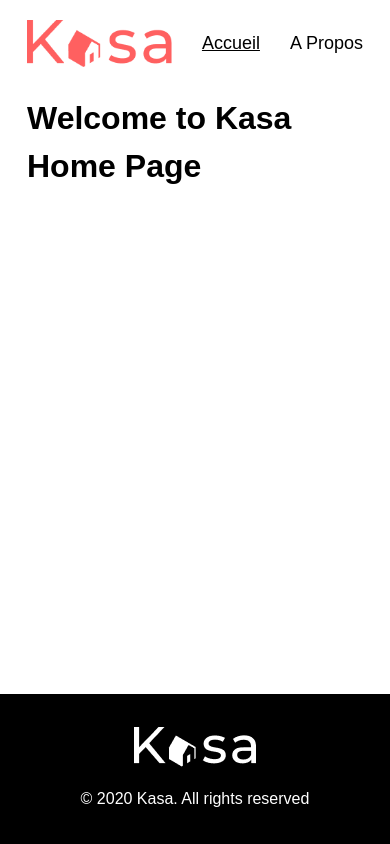
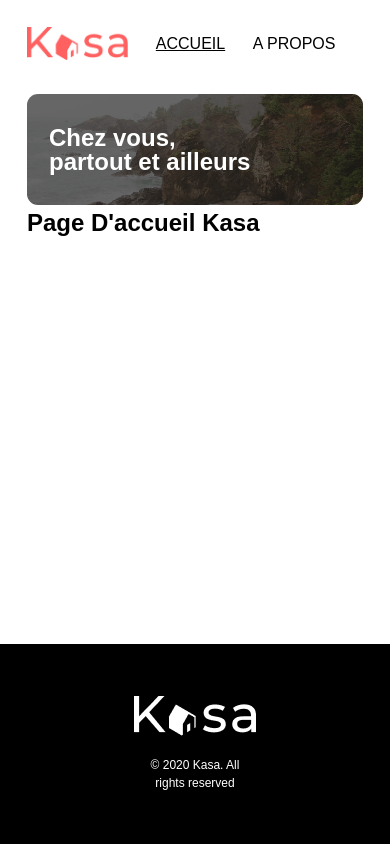
Before and after one commit to donovan-dev-web/Projet-Kasa, a React (Vite) app in the folder kasa/: page / in a window 390 px wide. Built offline with nearby package versions, Linux system fonts and the light colour scheme.

Commit message:
Ajout Baniere Home/About
creation du component HeroBanner pour page daccueil et A Propos +

Ajustement et correction responsive navbar + footer

```diff
--- a/kasa/src/App.tsx
+++ b/kasa/src/App.tsx
@@ -19,10 +19,9 @@ function App() {
       <Route element={<MainLayout />}>
         <Route path="/" element={<Home />} />
         <Route path="/about" element={<About />} />
+        {/* Page Not Found */}
+        <Route path="*" element={<NotFound />} />
       </Route>
-
-      {/* Page Not Found */}
-      <Route path="*" element={<NotFound />} />
     </Routes>
   )
 }
--- a/kasa/src/components/Global/Footer/Footer.tsx
+++ b/kasa/src/components/Global/Footer/Footer.tsx
@@ -17,7 +17,7 @@ export function Footer() {
           <img src={Logo} alt="Kasa logo blanc" />
         </Link>
       </div>
-      <p>© 2020 Kasa. All rights reserved</p>
+      <p className={style.copyright}>© 2020 Kasa. All rights reserved</p>
     </footer>
   )
 }
--- a/kasa/src/components/Global/Footer/footer.module.scss
+++ b/kasa/src/components/Global/Footer/footer.module.scss
@@ -15,14 +15,24 @@
   justify-content: center;
   align-items: center;
   gap: 20px;
-    margin-top: 100px;
   color: variables.$color-text-dark;
   position: fixed;
   bottom: 0;
   left: 0;
+  padding: 40px;
 
   @include breackpoints.respond-to('mobile') {
-        height: 150px;
-        margin-top: 50px;
+    height: 200px;
   }
 }
+
+.copyright {
+  font-size: 24px;
+  width: 100%;
+  text-align: center;
+
+  @include breackpoints.respond-to('mobile') {
+    font-size: 12px;
+    width: 30%;
+  }
+}
--- /dev/null
+++ b/kasa/src/components/Global/HeroBanner/HeroBanner.tsx
@@ -0,0 +1,23 @@
+import style from './heroBanner.module.scss'
+
+interface HeroBannerProps {
+  image: string
+  imgTextAlt: string
+  title?: string
+}
+
+export function HeroBanner({ image, imgTextAlt, title }: HeroBannerProps) {
+  return (
+    <div className={style.banner}>
+      <img src={image} alt={imgTextAlt} className={style.image} />
+
+      <div
+        className={`${style.overlay} ${
+          title ? style.overlayWithTitle : style.overlayNoTitle
+        }`}
+      />
+
+      {title && <h1 className={style.title}>{title}</h1>}
+    </div>
+  )
+}
--- /dev/null
+++ b/kasa/src/components/Global/HeroBanner/heroBanner.module.scss
@@ -0,0 +1,60 @@
+@use '@/styles/breackpoints';
+
+.banner {
+  position: relative;
+  width: 100%;
+  height: 223px;
+  overflow: hidden;
+  border-radius: 25px;
+
+  @include breackpoints.respond-to('mobile') {
+    height: 111px;
+    border-radius: 11px;
+  }
+}
+
+.image {
+  width: 100%;
+  height: 100%;
+  object-fit: cover;
+}
+
+.overlay {
+  position: absolute;
+  inset: 0;
+  background-color: black;
+  pointer-events: none;
+}
+
+.overlayWithTitle {
+  opacity: 0.6;
+}
+
+.overlayNoTitle {
+  opacity: 0.3;
+}
+
+.title {
+  position: absolute;
+  inset: 0;
+  display: flex;
+  align-items: center;
+  justify-content: center;
+  margin: 22px;
+  line-height: 143%;
+
+  color: white;
+  font-size: 48px;
+  font-weight: 700;
+  text-shadow: 0 4px 4px rgba(0, 0, 0, 0.25);
+  -webkit-text-stroke: 1px black;
+
+  @include breackpoints.respond-to('mobile') {
+    font-size: 24px;
+    line-height: 100%;
+    -webkit-text-stroke: 0;
+    text-shadow: none;
+    justify-content: left;
+    white-space: pre-line;
+  }
+}
--- a/kasa/src/components/Global/Navbar/navbar.module.scss
+++ b/kasa/src/components/Global/Navbar/navbar.module.scss
@@ -5,7 +5,6 @@
 
 @use '@/styles/variables';
 @use '@/styles/breackpoints';
-
 
 .navbar {
   height: 70px;
@@ -28,6 +27,8 @@
   height: 68px;
   width: 210px;
   cursor: pointer;
+  display: flex;
+  align-items: center;
 
   @include breackpoints.respond-to('mobile') {
     width: 145px;
@@ -40,15 +41,30 @@
   display: flex;
   flex-direction: row;
   gap: 30px;
+  width: auto;
+  justify-content: space-around;
+  align-items: center;
+  height: 100%;
+
+  @include breackpoints.respond-to('mobile') {
+    width: 100%;
+    gap: 0;
+    justify-content: space-evenly;
+  }
 }
 
 .navItem {
   font-family: variables.$font-primary;
-    font-size: 18px;
+  font-size: 24px;
   color: variables.$color-text;
   text-decoration: none;
   cursor: pointer;
   line-height: 143%;
+
+  @include breackpoints.respond-to('mobile') {
+    font-size: 16px;
+    text-transform: uppercase;
+  }
 }
 
 .active {
--- a/kasa/src/pages/About/About.tsx
+++ b/kasa/src/pages/About/About.tsx
@@ -1,6 +1,13 @@
+import { HeroBanner } from '../../components/Global/HeroBanner/HeroBanner'
+import bannerImage from '@/assets/Images/Img_Source_2.webp'
+
 export function About() {
   return (
     <div>
+      <HeroBanner
+        image={bannerImage}
+        imgTextAlt="Paysage de montagnes en bord de mer"
+      />
       <h1>About Kasa</h1>
       <p>This is the about page of Kasa application.</p>
     </div>
--- a/kasa/src/pages/Home/Home.tsx
+++ b/kasa/src/pages/Home/Home.tsx
@@ -1,7 +1,15 @@
+import { HeroBanner } from '../../components/Global/HeroBanner/HeroBanner'
+import bannerImage from '@/assets/Images/Img_Source_1.webp'
+
 export function Home() {
   return (
-    <div>
-      <h1>Welcome to Kasa Home Page</h1>
-    </div>
+    <>
+      <HeroBanner
+        image={bannerImage}
+        imgTextAlt="Paysage de montagnes en bord de mer"
+        title={`Chez vous,\n partout et ailleurs`} // \n pour retour a la ligne mobile
+      />
+      <h2>Page D'accueil Kasa</h2>
+    </>
   )
 }
--- a/kasa/src/styles/_breackpoints.scss
+++ b/kasa/src/styles/_breackpoints.scss
@@ -1,3 +1,5 @@
+@use "sass:map";
+
 $breakpoints: (
   mobile: 768px,
   tablet: 1024px,
@@ -5,7 +7,7 @@ $breakpoints: (
 );
 
 @mixin respond-to($device) {
-  @media (max-width: map-get($breakpoints, $device)) {
+  @media (max-width: map.get($breakpoints, $device)) {
     @content;
   }
 }
--- a/kasa/src/styles/_variables.scss
+++ b/kasa/src/styles/_variables.scss
@@ -5,7 +5,7 @@
 
 // Couleurs
 
-$color-primary: #FF6060;
+$color-primary: #ff6060;
 $color-secondary: #ffffff;
 
 $color-text: #000000;
--- a/kasa/src/styles/main.scss
+++ b/kasa/src/styles/main.scss
@@ -10,17 +10,18 @@
 @use './mixins';
 @use './breackpoints';
 
-
 /* Global Styles */
 
 body {
-    font-family: 'Montserrat', sans-serif;
-    color: variables.$color-text;
-    margin: auto 50px;
-    padding: 0;
-    box-sizing: border-box;
+  font-family: 'Montserrat', sans-serif;
+  color: variables.$color-text;
+  margin: auto;
+  padding: 0 50px;
+  box-sizing: border-box;
+  max-width: 1440px;
 
-    @include breackpoints.respond-to('mobile') {
-        margin: auto 27px;
-    }
+  @include breackpoints.respond-to('mobile') {
+    margin: auto;
+    padding: 0 27px;
+  }
 }
```
Also changed, not shown: kasa/src/styles/_mixins.scss (line endings or trailing spaces). Lines whose indentation alone changed are shown as unchanged.
